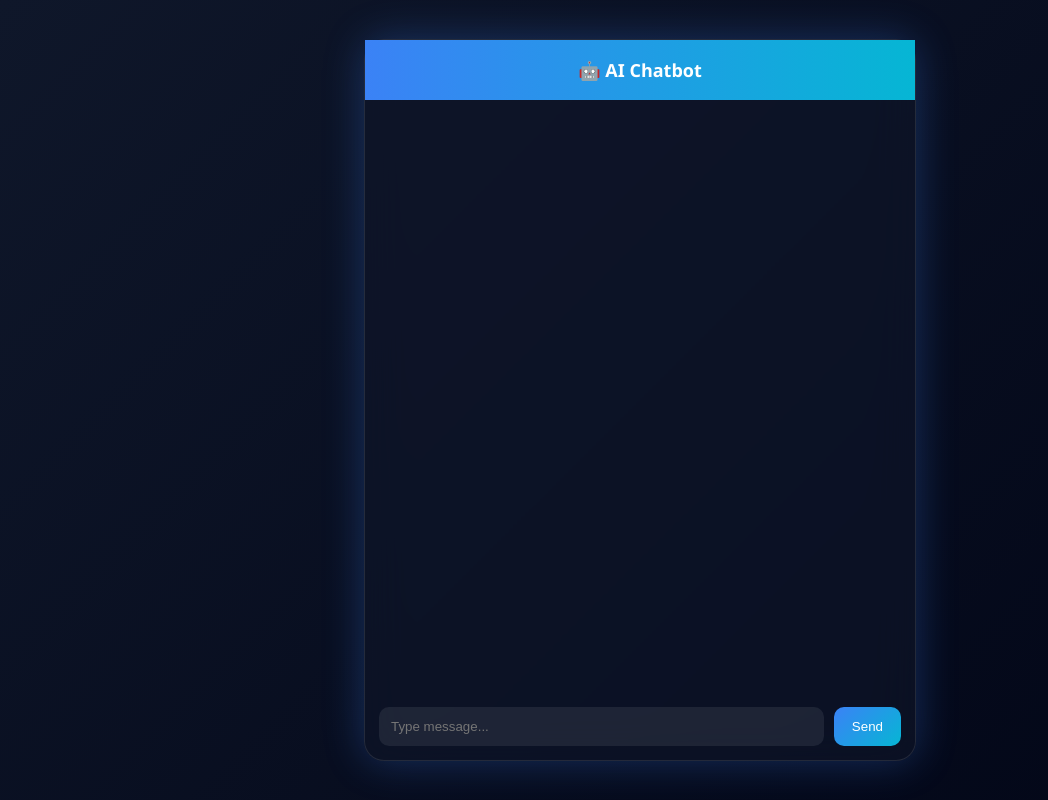
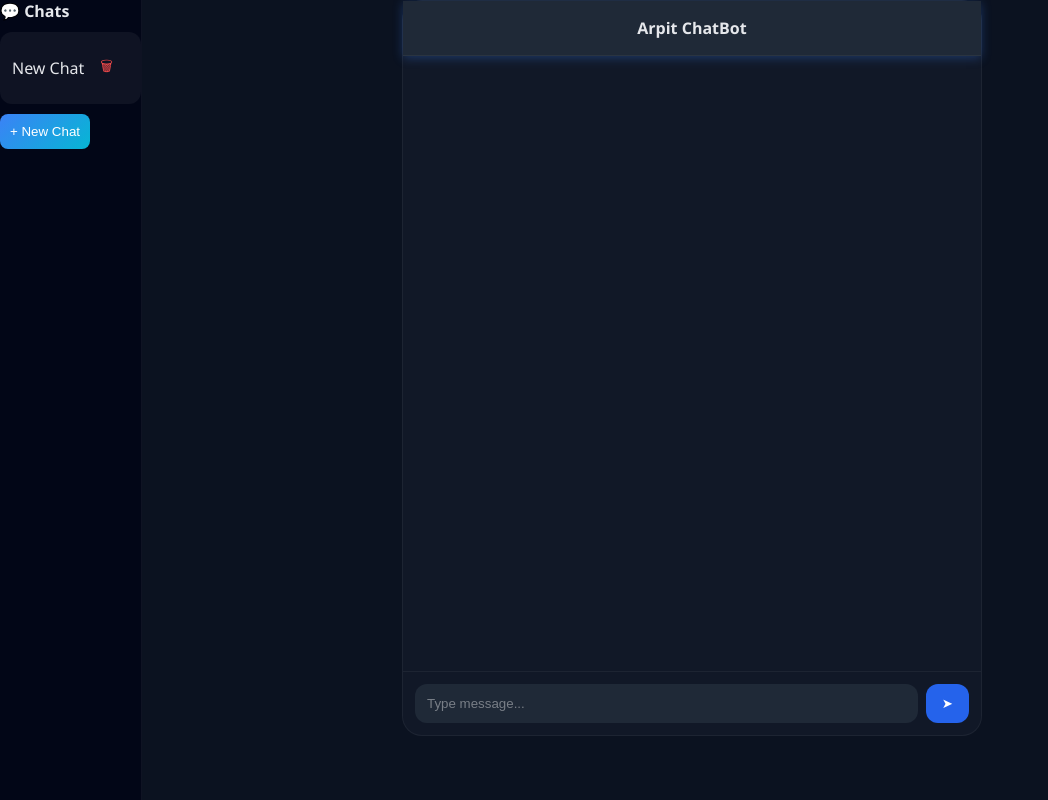
Before and after one commit to arpitsingh97096-debug/ai-chatbot-nlp, a Flask app: page / in a window 1280 px wide. Shown: the whole page, without its empty margins (0-1048 px from the left). Run offline with Flask 3, Linux system fonts and the light colour scheme.

Commit message:
final UI + script + gemini fixes

```diff
--- a/config.py
+++ b/config.py
@@ -1,3 +1,3 @@
-API_KEY = "AIzaSyACS-EOe6Bzpcx-UxS-ZJ3EUnk1qZ9DTb8"
+API_KEY = "AIzaSyDRStuEcXoF-Tj_qA9qMevLfygDOKKno8A"
 
 MODEL_NAME = "models/gemini-2.5-flash"
--- /dev/null
+++ b/static/script.js
@@ -0,0 +1,193 @@
+let chats = JSON.parse(localStorage.getItem("chats")) || {};
+let currentChatId = localStorage.getItem("currentChatId");
+
+const chatBox = document.getElementById("chat-box");
+const input = document.getElementById("user-input");
+const chatList = document.getElementById("chat-list");
+
+// SAVE TO STORAGE
+function saveChats() {
+    localStorage.setItem("chats", JSON.stringify(chats));
+    localStorage.setItem("currentChatId", currentChatId);
+}
+
+// NEW CHAT
+function newChat() {
+    const id = Date.now().toString();
+
+    chats[id] = {
+        title: "New Chat",
+        messages: []
+    };
+
+    currentChatId = id;
+
+    saveChats();
+    renderChatList();
+    renderMessages();
+}
+
+// AUTO TITLE (based on first message)
+function generateTitle(text) {
+    return text.length > 20 ? text.substring(0, 20) + "..." : text;
+}
+
+// SIDEBAR
+function renderChatList() {
+    chatList.innerHTML = "";
+
+    Object.keys(chats).forEach(id => {
+        chatList.innerHTML += `
+            <div class="chat-item">
+
+                <span class="chat-title"
+                      onclick="switchChat('${id}')"
+                      ondblclick="startRename('${id}', this)">
+                    ${chats[id].title}
+                </span>
+
+                <button onclick="deleteChat('${id}')" class="delete-btn">🗑</button>
+
+            </div>
+        `;
+    });
+}
+function startRename(id, element) {
+    let currentText = element.innerText;
+
+    element.innerHTML = `
+        <input type="text" class="rename-input" value="${currentText}" />
+    `;
+
+    let input = element.querySelector("input");
+    input.focus();
+
+    // save on Enter
+    input.addEventListener("keydown", function(e) {
+        if (e.key === "Enter") {
+            finishRename(id, input.value);
+        }
+    });
+
+    // save on blur (click outside)
+    input.addEventListener("blur", function() {
+        finishRename(id, input.value);
+    });
+}
+
+function finishRename(id, newName) {
+    if (!newName || newName.trim() === "") {
+        renderChatList();
+        return;
+    }
+
+    chats[id].title = newName.trim();
+
+    saveChats();
+    renderChatList();
+}
+function renameChat(id) {
+    let newName = prompt("Rename chat:");
+
+    if (newName === null) return; // cancel
+    if (newName.trim() === "") return;
+
+    chats[id].title = newName.trim();
+
+    saveChats();
+    renderChatList();
+}
+function deleteChat(id) {
+    delete chats[id];
+
+    // if current chat deleted → switch to another
+    if (currentChatId === id) {
+        let keys = Object.keys(chats);
+        currentChatId = keys.length ? keys[0] : null;
+    }
+
+    saveChats();
+    renderChatList();
+    renderMessages();
+}
+
+// SWITCH CHAT
+function switchChat(id) {
+    currentChatId = id;
+    saveChats();
+    renderMessages();
+}
+
+// SHOW MESSAGES
+function renderMessages() {
+    chatBox.innerHTML = "";
+
+    if (!currentChatId) return;
+
+    chats[currentChatId].messages.forEach(msg => {
+        chatBox.innerHTML += `
+            <div class="message ${msg.role}">
+                ${msg.text}
+            </div>
+        `;
+    });
+
+    chatBox.scrollTop = chatBox.scrollHeight;
+}
+
+// SEND MESSAGE
+function sendMessage() {
+    let input = document.getElementById("user-input");
+    let message = input.value.trim();
+
+    if (message === "") return;
+
+    addMessage(message, "user");
+
+    // typing indicator
+    const typing = document.createElement("div");
+    typing.className = "typing";
+    typing.innerHTML = `<span>•</span><span>•</span><span>•</span>`;
+    chatBox.appendChild(typing);
+
+    chatBox.scrollTop = chatBox.scrollHeight;
+
+    fetch("/chat", {
+        method: "POST",
+        body: JSON.stringify({ message: message }),
+        headers: {
+            "Content-Type": "application/json"
+        }
+    })
+    .then(res => res.json())
+    .then(data => {
+        typing.remove();
+        addMessage(data.response, "bot");
+    });
+
+    input.value = "";
+}
+
+// ENTER KEY
+input.addEventListener("keydown", function(e) {
+    if (e.key === "Enter") {
+        e.preventDefault();
+        sendMessage();
+    }
+});
+
+// INIT
+if (!currentChatId || !chats[currentChatId]) {
+    newChat();
+} else {
+    renderChatList();
+    renderMessages();
+}
+function addMessage(text, type) {
+    const msg = document.createElement("div");
+    msg.className = "message " + type;
+    msg.innerText = text;
+
+    chatBox.appendChild(msg);
+    chatBox.scrollTop = chatBox.scrollHeight;
+}
--- a/static/style.css
+++ b/static/style.css
@@ -1,119 +1,169 @@
+/* RESET */
+* {
+    margin: 0;
+    padding: 0;
+    box-sizing: border-box;
+}
+
+/* BODY */
 body {
     margin: 0;
     font-family: 'Segoe UI', sans-serif;
 
-    background: linear-gradient(135deg, #0f172a, #020617);
+    background: #0b1220; /* cleaner, not gradient spam */
+    color: #e5e7eb;
+
     display: flex;
     justify-content: center;
     align-items: center;
     height: 100vh;
-
-    color: white;
 }
 
-/* GLASS EFFECT */
+/* CONTAINER */
 .chat-container {
     width: 100%;
-    max-width: 550px;
-    height: 90vh;
+    max-width: 580px;
+    height: 92vh;
 
-    backdrop-filter: blur(20px);
-    background: rgba(15, 23, 42, 0.6);
+    margin-left: 260px;
 
-    border-radius: 20px;
     display: flex;
     flex-direction: column;
 
-    border: 1px solid rgba(255,255,255,0.1);
-    box-shadow: 0 0 40px rgba(59,130,246,0.3);
+    background: #111827;
+    border-radius: 20px;
+
+    border: 1px solid rgba(255,255,255,0.05);
 }
 
 /* HEADER */
 .chat-header {
-    padding: 18px;
-    background: linear-gradient(90deg, #3b82f6, #06b6d4);
-    font-weight: bold;
-    font-size: 18px;
+    padding: 16px;
+    font-weight: 600;
     text-align: center;
+
+    background: #1f2937;
+    border-bottom: 1px solid rgba(255,255,255,0.05);
 }
 
 /* CHAT AREA */
 .chat-box {
     flex: 1;
     padding: 18px;
-    overflow-y: auto;
+
+    overflow-y: auto;  /* THIS is key */
+    overflow-x: hidden;
 
     display: flex;
     flex-direction: column;
+
     gap: 12px;
+
+    max-height: 100%; /* prevent expansion */
 }
 
-/* MESSAGES */
+/* SCROLLBAR */
+.chat-box::-webkit-scrollbar {
+    width: 6px;
+}
+.chat-box::-webkit-scrollbar-thumb {
+    background: rgba(255,255,255,0.2);
+    border-radius: 10px;
+}
+
+/* MESSAGE BASE */
 .message {
     padding: 12px 16px;
     border-radius: 16px;
-    max-width: 70%;
-    animation: fadeIn 0.3s ease;
+    max-width: 75%;
+
+    font-size: 14px;
+    line-height: 1.5;
 }
 
+/* USER */
 .user {
-    background: linear-gradient(135deg, #3b82f6, #2563eb);
+    background: #2563eb;
+    color: white;
+
     align-self: flex-end;
+    border-bottom-right-radius: 6px;
 }
 
+/* BOT */
 .bot {
-    background: rgba(255,255,255,0.08);
+    background: #1f2937;
+    color: #e5e7eb;
+
     align-self: flex-start;
+    border-bottom-left-radius: 6px;
 }
 
 /* INPUT AREA */
 .input-area {
+    padding: 12px;
+    border-top: 1px solid rgba(255,255,255,0.05);
     display: flex;
-    padding: 14px;
-    gap: 10px;
+    gap: 8px;
 }
 
 input {
     flex: 1;
     padding: 12px;
-    border-radius: 10px;
+    border-radius: 12px;
     border: none;
     outline: none;
 
-    background: rgba(255,255,255,0.08);
+    background: #1f2937;
     color: white;
 }
 
 button {
-    padding: 12px 18px;
+    padding: 12px 16px;
+    border-radius: 12px;
+
+    background: #2563eb;
+    color: white;
     border: none;
-    border-radius: 10px;
-
-    background: linear-gradient(135deg, #3b82f6, #06b6d4);
-    color: white;
-    cursor: pointer;
-    transition: 0.2s;
 }
 
 button:hover {
     transform: scale(1.05);
+    box-shadow: 0 0 10px rgba(59,130,246,0.6);
 }
 
-/* ANIMATION */
-@keyframes fadeIn {
-    from { opacity: 0; transform: translateY(10px);}
-    to { opacity: 1; transform: translateY(0);}
+button:active {
+    transform: scale(0.95);
 }
 
-/* TYPING DOTS */
+/* FADE ANIMATION */
+@keyframes fadeIn {
+    from {
+        opacity: 0;
+        transform: translateY(8px);
+    }
+    to {
+        opacity: 1;
+        transform: translateY(0);
+    }
+}
+
+/* TYPING BUBBLE */
 .typing {
-    width: fit-content;
+    align-self: flex-start;
+    display: flex;
+    gap: 4px;
     padding: 10px 14px;
-    border-radius: 14px;
+    border-radius: 16px;
     background: rgba(255,255,255,0.08);
 }
 
+/* DOTS */
 .typing span {
+    width: 6px;
+    height: 6px;
+    background: white;
+    border-radius: 50%;
     animation: blink 1.4s infinite;
 }
 
@@ -125,6 +175,160 @@ button:hover {
 }
 
 @keyframes blink {
-    0%, 80%, 100% { opacity: 0; }
-    40% { opacity: 1; }
+    0%, 80%, 100% {
+        opacity: 0;
+    }
+    40% {
+        opacity: 1;
+    }
 }
+/* APP LAYOUT */
+.app {
+    display: flex;
+    width: 100%;
+    height: 100vh;
+}
+
+/* SIDEBAR */
+.sidebar {
+    background: #020617;
+    border-right: 1px solid rgba(255,255,255,0.05);
+}
+
+.sidebar-header {
+    font-weight: bold;
+    margin-bottom: 10px;
+}
+
+.chat-list {
+    flex: 1;
+    overflow-y: auto;
+}
+
+.chat-item {
+    padding: 10px;
+    border-radius: 8px;
+    cursor: pointer;
+    margin-bottom: 8px;
+    background: rgba(255,255,255,0.05);
+}
+
+.chat-item:hover {
+    background: rgba(255,255,255,0.1);
+}
+
+.new-chat {
+    padding: 10px;
+    border: none;
+    border-radius: 8px;
+    background: linear-gradient(135deg, #3b82f6, #06b6d4);
+    color: white;
+    cursor: pointer;
+}
+.chat-item {
+    display: flex;
+    justify-content: space-between;
+    align-items: center;
+}
+
+.delete-btn {
+    background: transparent;
+    border: none;
+    color: #ff4d4d;
+    cursor: pointer;
+    font-size: 14px;
+}
+
+.delete-btn:hover {
+    transform: scale(1.2);
+}
+
+.chat-title {
+    cursor: pointer;
+}
+
+.chat-title:hover {
+    text-decoration: underline;
+}
+.rename-input {
+    width: 100%;
+    padding: 4px;
+    border-radius: 6px;
+    border: none;
+    outline: none;
+}
+/* MESSAGE ANIMATION */
+.message {
+    animation: slideIn 0.3s ease;
+}
+
+@keyframes slideIn {
+    from {
+        opacity: 0;
+        transform: translateY(10px) scale(0.98);
+    }
+    to {
+        opacity: 1;
+        transform: translateY(0) scale(1);
+    }
+}
+
+/* HOVER EFFECT (messages) */
+.message:hover {
+    transform: scale(1.02);
+    transition: 0.2s;
+}
+
+/* BUTTON CLICK FEEDBACK */
+button:active {
+    transform: scale(0.95);
+}
+
+/* INPUT FOCUS GLOW */
+input:focus {
+    box-shadow: 0 0 10px rgba(59,130,246,0.6);
+}
+
+/* SIDEBAR ITEM HOVER */
+.chat-item {
+    transition: 0.2s;
+}
+
+.chat-item:hover {
+    background: rgba(255,255,255,0.15);
+    transform: translateX(4px);
+}
+
+/* ACTIVE CHAT HIGHLIGHT (optional future use) */
+.chat-item {
+    padding: 12px;
+    border-radius: 12px;
+
+    background: rgba(255,255,255,0.05);
+
+    display: flex;
+    justify-content: space-between;
+    align-items: center;
+
+    margin-bottom: 10px;
+
+    transition: 0.2s;
+}
+
+.chat-item:hover {
+    background: rgba(255,255,255,0.1);
+    transform: translateX(4px);
+}
+
+/* HEADER GLOW */
+.chat-header {
+    box-shadow: 0 2px 10px rgba(59,130,246,0.3);
+}
+
+/* SCROLL SMOOTH */
+html {
+    scroll-behavior: smooth;
+}
+input::placeholder {
+    color: rgba(255,255,255,0.4);
+}
--- a/templates/index.html
+++ b/templates/index.html
@@ -1,7 +1,7 @@
 <!DOCTYPE html>
 <html>
 <head>
-    <title>AI Chatbot</title>
+    <title>Arpit ChatBot</title>
 
     <!-- LINK CSS -->
     <link rel="stylesheet" href="{{ url_for('static', filename='style.css') }}">
@@ -9,66 +9,29 @@
 
 <body>
 
-<div class="chat-container">
-    <div class="chat-header">🤖 AI Chatbot</div>
+<div class="app">
 
-    <div id="chat-box" class="chat-box"></div>
+    <!-- SIDEBAR -->
+    <div class="sidebar">
+        <div class="sidebar-header">💬 Chats</div>
+        <div id="chat-list" class="chat-list"></div>
+        <button onclick="newChat()" class="new-chat">+ New Chat</button>
+    </div>
 
-    <div class="input-area">
-        <input id="user-input" placeholder="Type message..." />
-        <button onclick="sendMessage()">Send</button>
+    <!-- MAIN CHAT -->
+    <div class="chat-container">
+        <div class="chat-header">Arpit ChatBot</div>
+
+        <div id="chat-box" class="chat-box"></div>
+
+        <div class="input-area">
+            <input id="user-input" placeholder="Type message..." />
+            <button onclick="sendMessage()">➤</button>
+        </div>
     </div>
+
 </div>
 
-<script>
-function sendMessage() {
-    let input = document.getElementById("user-input");
-    let message = input.value.trim();
-
-    if (message === "") return;
-
-    let chatBox = document.getElementById("chat-box");
-
-    // user message
-    chatBox.innerHTML += `<div class="message user">${message}</div>`;
-
-    // 🔥 typing animation
-    let typingId = "typing-" + Date.now();
-    chatBox.innerHTML += `
-        <div id="${typingId}" class="typing">
-            <span>•</span><span>•</span><span>•</span>
-        </div>
-    `;
-
-    chatBox.scrollTop = chatBox.scrollHeight;
-
-    fetch("/chat", {
-        method: "POST",
-        body: JSON.stringify({message: message}),
-        headers: {
-            "Content-Type": "application/json"
-        }
-    })
-    .then(res => res.json())
-    .then(data => {
-        // remove typing
-        document.getElementById(typingId).remove();
-
-        // show bot response
-        chatBox.innerHTML += `<div class="message bot">${data.response}</div>`;
-        chatBox.scrollTop = chatBox.scrollHeight;
-    });
-
-    input.value = "";
-}
-
-// ENTER KEY
-document.getElementById("user-input").addEventListener("keydown", function(e) {
-    if (e.key === "Enter") {
-        sendMessage();
-    }
-});
-</script>
-
+<script src="{{ url_for('static', filename='script.js') }}"></script>
 </body>
 </html>
```
Also changed, not shown: services/gemini_service.py (+20 -2 lines).
